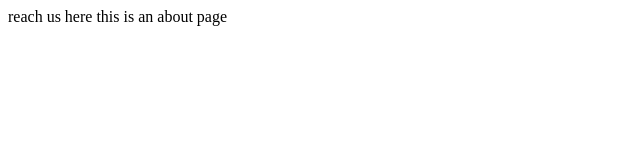
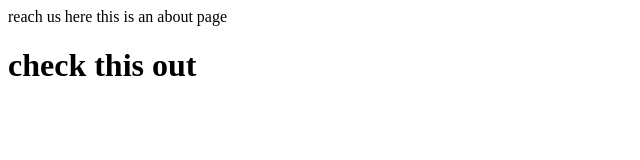
Before and after one commit to samuelparkin1/my---website, a plain HTML site: page about.html in a window 1280 px wide. Shown: the whole page, without its empty margins (0-640 px from the left). Drawn offline with Linux system fonts and the light colour scheme.

Commit message:
added body

```diff
--- a/about.html
+++ b/about.html
@@ -1,2 +1,7 @@
 reach us here
 this is an about page
+
+
+<body>
+    <h1>check this out</h1>
+</body>
```
